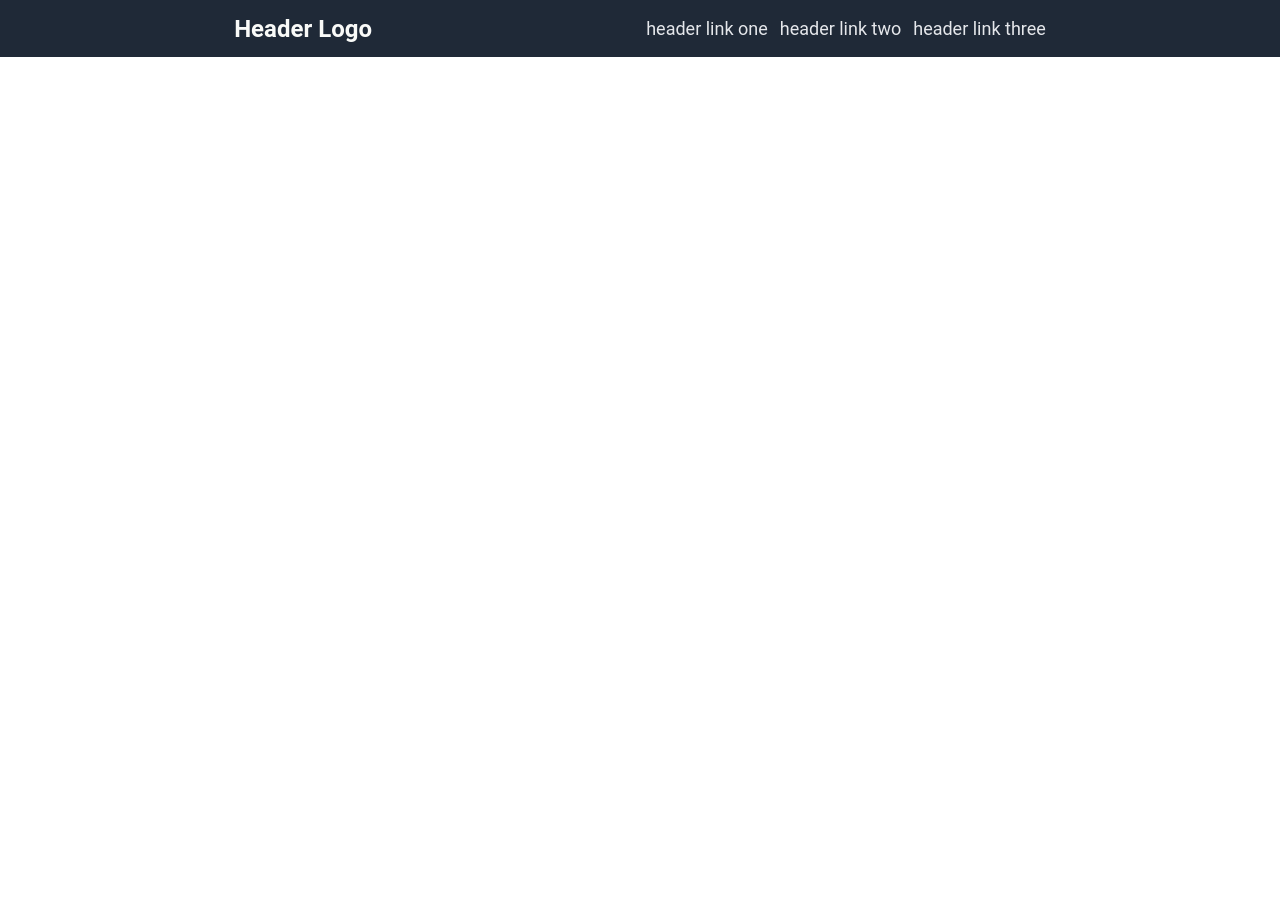
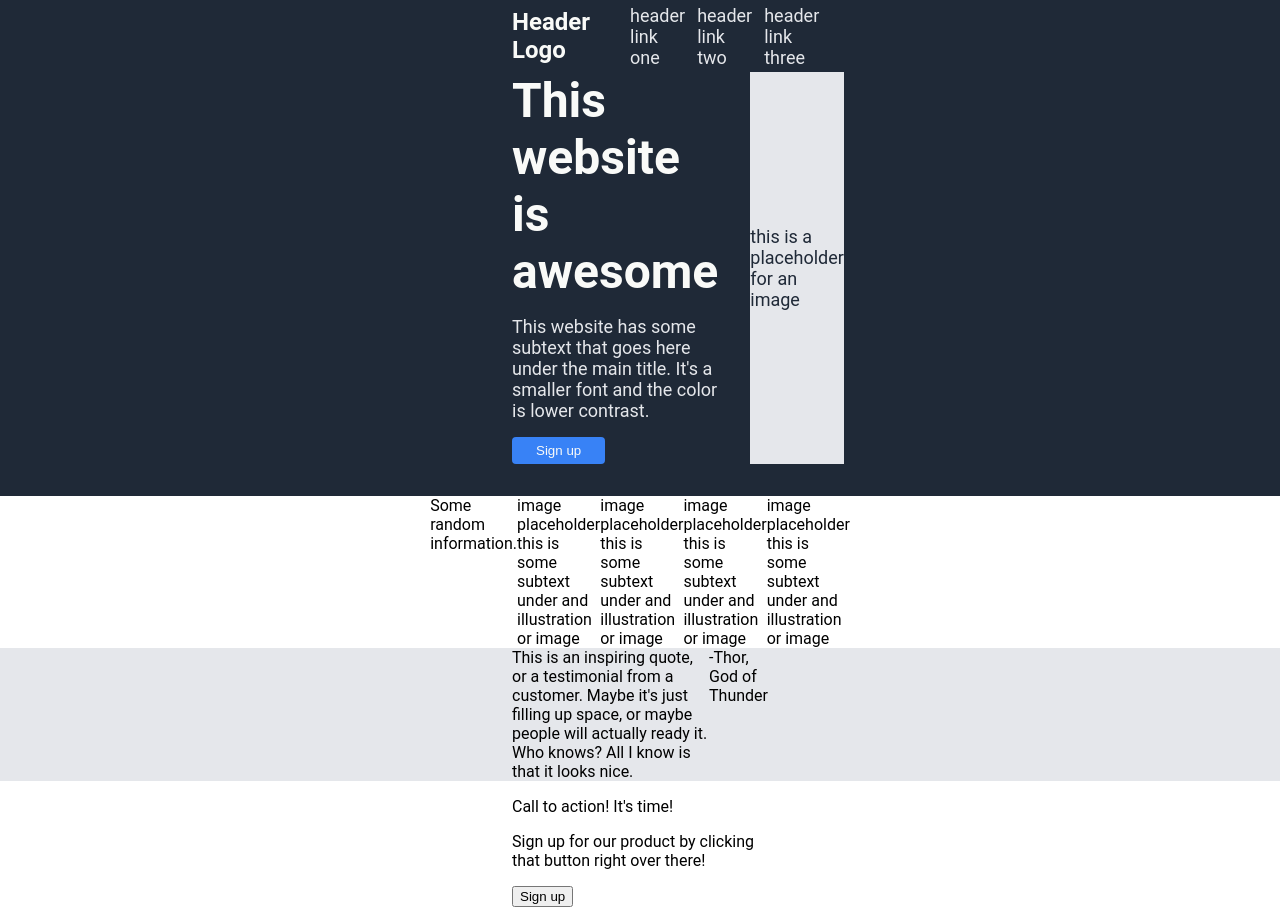
Before and after one commit to asparagus0161/odin_landing_page, a plain HTML site: page index.html in a window 1280 px wide. Before the commit the page ends 800 px from the top, so only its background shows below. Drawn offline with Linux system fonts and the light colour scheme.

Commit message:
Added (1/4) of content panel, changes to header, reduced website width

```diff
--- a/index.html
+++ b/index.html
@@ -26,6 +26,69 @@
             </li>
         </ul>
     </div>
+    <div class="content">
+        <div class="content1">
+            <div class="hero-main-text">
+                This website is awesome
+                <div class="hero-secondary-text">
+                    This website has some subtext that goes here under the main title. It's a smaller font and the color
+                    is lower contrast.
+                </div>
+                <button>Sign up</button>
+            </div>
+            <div class="image-placeholder">
+                <p>this is a placeholder for an image</p>
+            </div>
+        </div>
+        <div class="content2">
+            <div class="information-header-text">
+                Some random information.
+            </div>
+            <div class="card">
+                <div class="image-placeholder">
+                    image placeholder
+                </div>
+                this is some subtext under and illustration or image
+            </div>
+            <div class="card">
+                <div class="image-placeholder">
+                    image placeholder
+                </div>
+                this is some subtext under and illustration or image
+            </div>
+            <div class="card">
+                <div class="image-placeholder">
+                    image placeholder
+                </div>
+                this is some subtext under and illustration or image
+            </div>
+            <div class="card">
+                <div class="image-placeholder">
+                    image placeholder
+                </div>
+                this is some subtext under and illustration or image
+            </div>
+        </div>
+        <div class="content3">
+            <div class="quote">
+                This is an inspiring quote, or a testimonial from a customer. Maybe it's just filling up space, or maybe people will actually ready it. Who knows? All I know is that it looks nice.
+            </div>
+            <div class="quote-author">
+                -Thor, God of Thunder
+            </div>
+        </div>
+        <div class="content4">
+            <div class="card">
+                <div class="left">
+                    <p>Call to action! It's time!</p>
+                    <p>Sign up for our product by clicking that button right over there!</p>
+                </div>
+                <div class="right">
+                    <button>Sign up</button>
+                </div>
+            </div>
+        </div>
+    </div>
 </body>
 
 </html>
--- a/style.css
+++ b/style.css
@@ -1,24 +1,93 @@
 body {
     font-family: Roboto;
     margin: 0px;
+    min-height: 100vh;
+    display: flex;
+    flex-direction: column;
 }
-ul {
+
+ul, .hero-secondary-text {
     list-style-type: none;
     display: flex;
     gap: 12px;
     font-size: 18px;
     color: #E5E7EB;
 }
+
 .header {
     display: flex;
     background-color: #1F2937;
     color: white;
-    flex: 1 1 auto;
-    justify-content: space-evenly;
+    flex: 0 1 auto;
+    justify-content: space-between;
     align-items: center;
+    height: 72px;
+    padding-left: 512px;
+    padding-right: 512px;
 }
+
 .logo {
     font-weight: bold;
     font-size: 24px;
     color: #F9FAF8;
 }
+
+.content {
+    display: flex;
+    flex-direction: column;
+    flex: 1 1 auto;
+    justify-content: space-evenly;
+}
+
+.content1,
+.content2,
+.content3,
+.content4 {
+    display: flex;
+    flex: 1 1 auto;
+    justify-content: center;
+    align-content: center;
+    padding-left: 512px;
+    padding-right: 512px;
+}
+
+.content1 {
+    background-color: #1F2937;
+    justify-content: space-between;
+    gap: 32px;
+    padding-bottom: 32px;
+}
+.hero-main-text {
+    display:flex;
+    flex-direction: column;
+    font-size: 48px;
+    font-weight: bolder;
+    color: #F9FAF8;
+    flex: 1;
+    gap: 16px;
+}
+.content1 .image-placeholder {
+    display: flex;
+    font-size: 18px;
+    background-color: #E5E7EB;
+    color: #1F2937;
+    flex: 1;
+    justify-content: center;
+    align-items: center;
+}
+.content1 .hero-secondary-text {
+    font-size: 18px;
+    color: #E5E7EB;
+    font-weight: normal;
+}
+.content1 button {
+    background-color: #3882F6;
+    border: none;
+    border-radius: 4px;
+    padding: 6px 24px;
+    color: #F9FAF8;
+    align-self: start;
+}
+.content3 {
+    background-color: #E5E7EB;
+}
```
